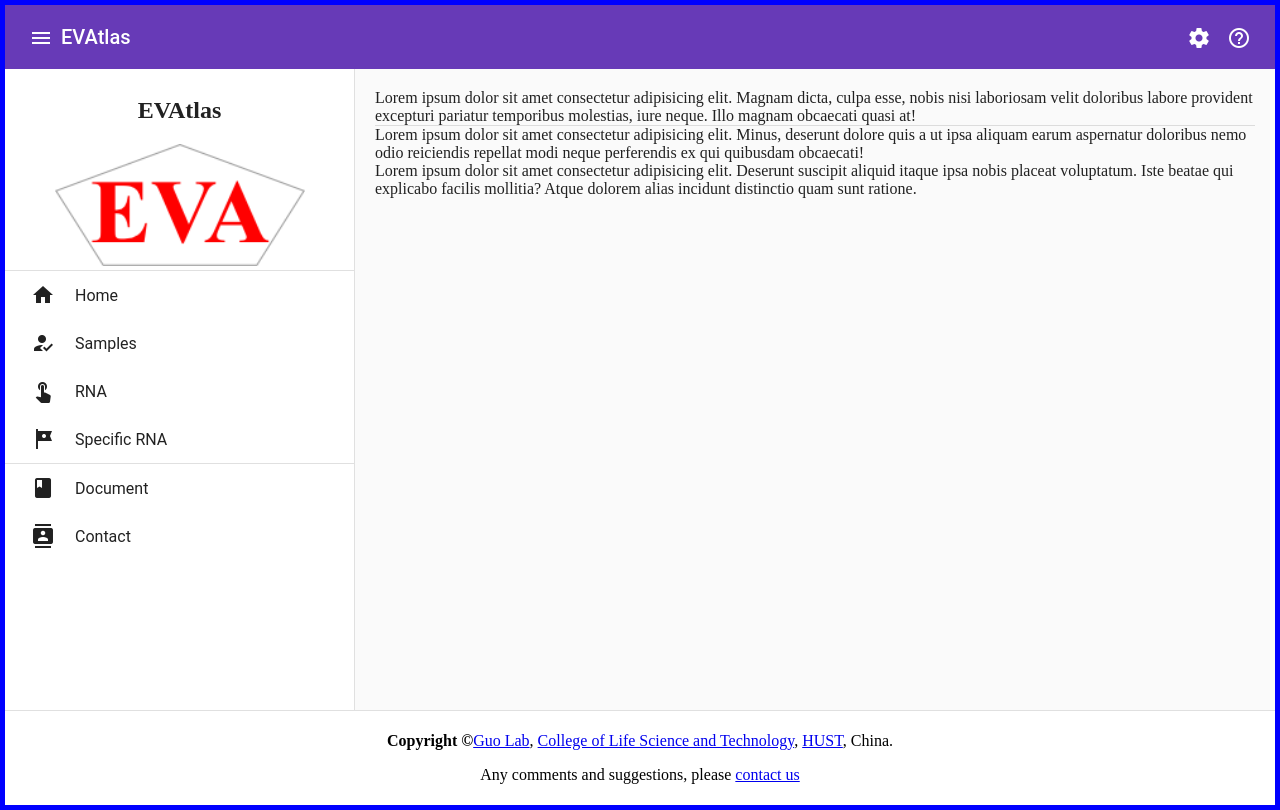
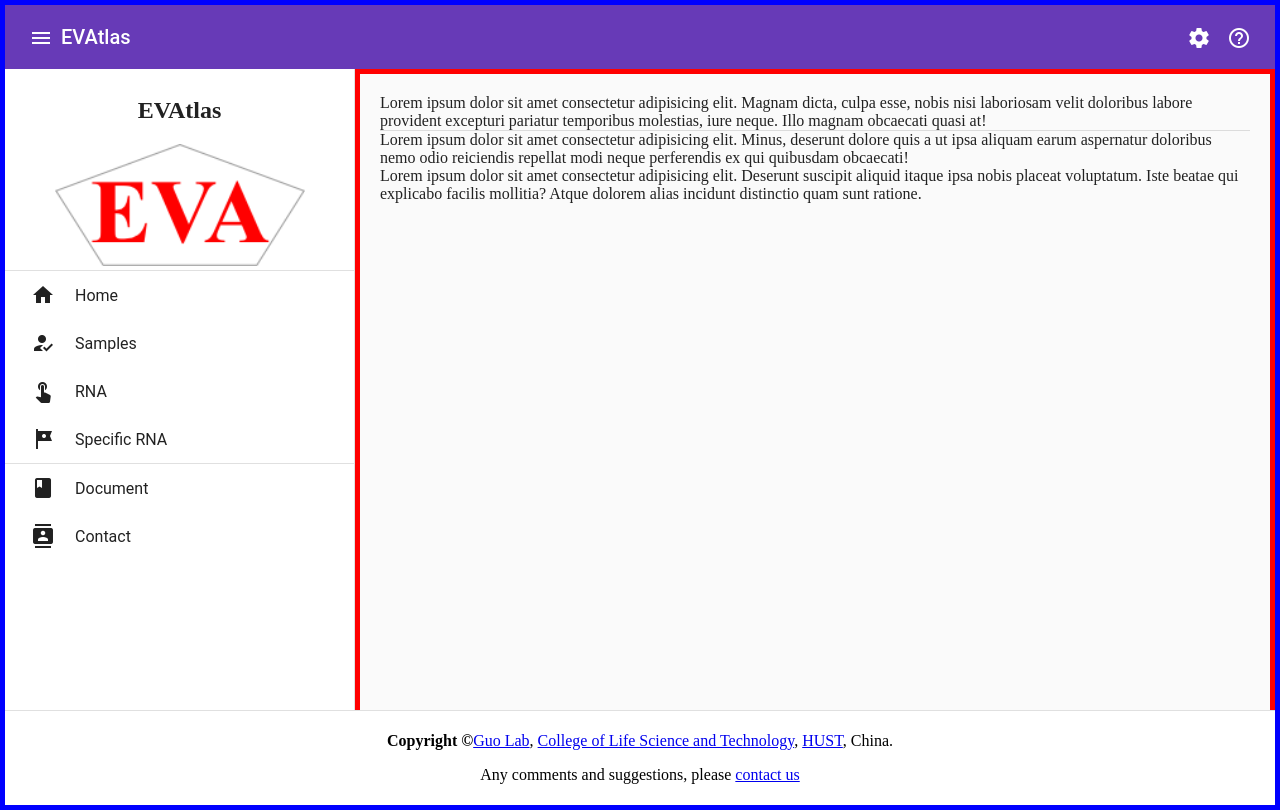
Before and after one commit to chunjie-sam-liu/EVAtlas-portal, an Angular app in the folder evea/evea-angular/: page / in a window 1280 px wide. Built offline with nearby package versions, Linux system fonts and the light colour scheme.

Commit message:
prettierrc

```diff
--- a/evea/evea-angular/src/app/layouts/default/default.component.css
+++ b/evea/evea-angular/src/app/layouts/default/default.component.css
@@ -14,4 +14,7 @@ mat-drawer-container {
 
 mat-drawer-content {
   padding: 20px;
+  display: flex;
+  flex-direction: column;
+  border: 5px solid red;
 }
```
Also changed, not shown: 1 other file (tests, documents, lock files or other folders).
